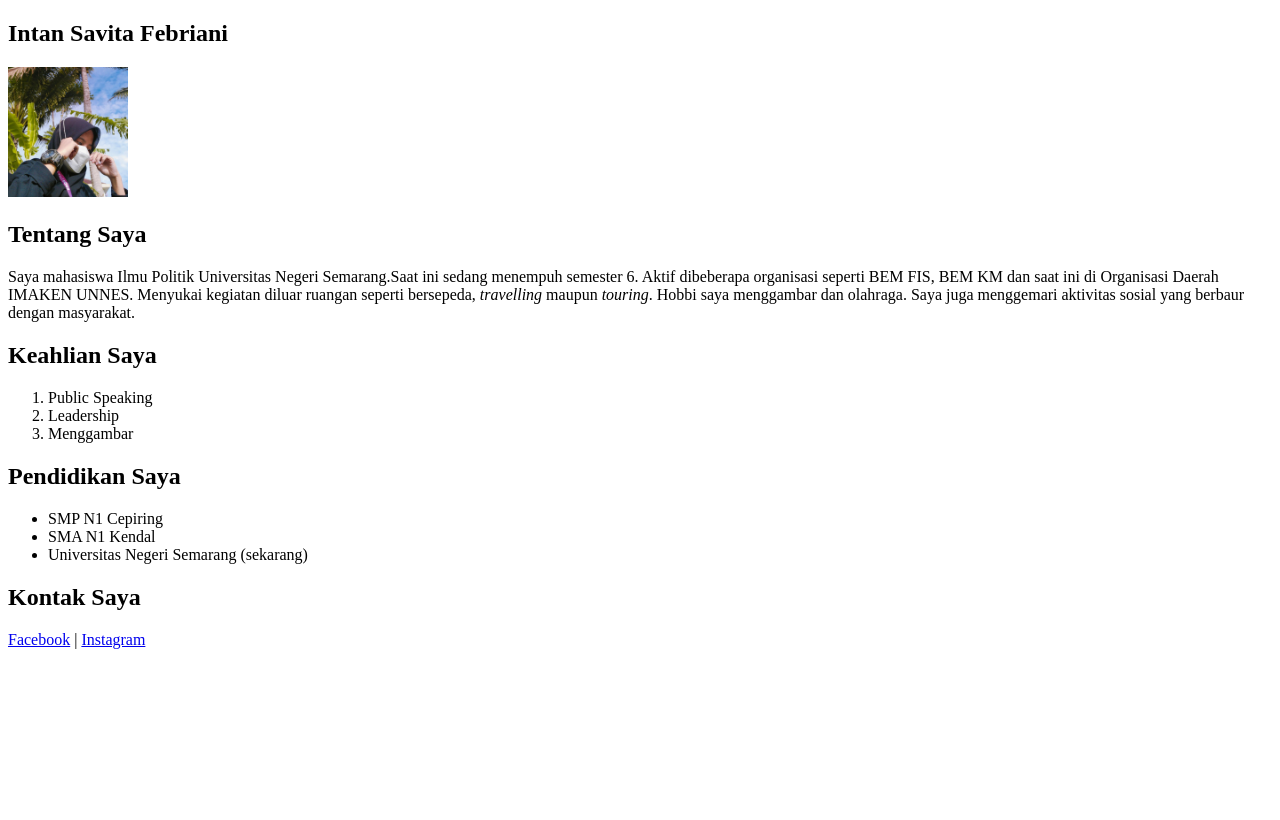
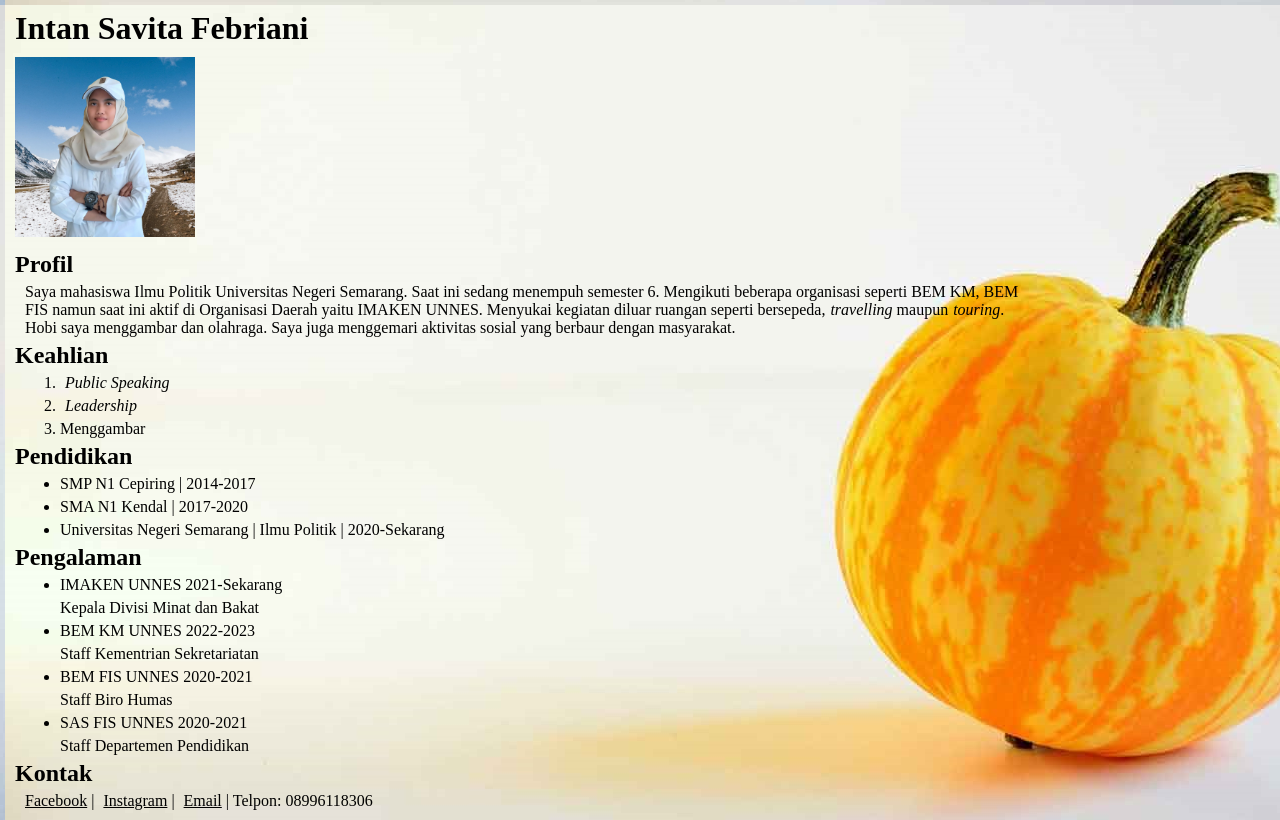
Before and after one commit to intansavita/webdasar, a PHP site: page /tugas.html in a window 1280 px wide. Before the commit the page ends 649 px from the top, so only its background shows below. Run offline with PHP 8.4, Linux system fonts and the light colour scheme.

Commit message:
tugas cv css

```diff
--- a/style.css
+++ b/style.css
@@ -49,7 +49,7 @@ body {
     padding: 30px;
 }
 
-<clear {
+clear {
     float: clear;
 }
 
--- /dev/null
+++ b/stylecv.css
@@ -0,0 +1,25 @@
+* {
+    margin-top: 5px;
+    margin-right: 0px;
+    margin-bottom: 5px;
+    margin-left: 5px;
+}
+
+body {
+    background: url(./image/Picture222.jpg);
+}
+
+#box-body {
+    margin-top: 5px;
+    margin-right: 250px;
+    margin-bottom: 5px;
+    margin-left: 10px;
+}
+
+a {
+    color: #000000;
+}
+
+a:hover {
+    color: #ff0000;
+}
--- a/tugas.html
+++ b/tugas.html
@@ -5,30 +5,52 @@
     <meta http-equiv="X-UA-Compatible" content="IE=edge">
     <meta name="viewport" content="width=device-width, initial-scale=1.0">
     <title>Hallo Guys</title>
+    <link href="./stylecv.css" rel="stylesheet"/>
 </head>
+
 <body>
-    <h2>Intan Savita Febriani</h2>
-    <img src="image/FOTO 2.jpg" width="120px" />
-    <h2>Tentang Saya</h2>
-    <p>Saya mahasiswa Ilmu Politik Universitas Negeri Semarang.Saat ini sedang menempuh semester 6. Aktif dibeberapa organisasi seperti BEM FIS, BEM KM dan saat ini di Organisasi Daerah IMAKEN UNNES. Menyukai kegiatan diluar ruangan seperti bersepeda, <i>travelling</i> maupun <i>touring</i>. Hobbi saya menggambar dan olahraga.
+    <h1>Intan Savita Febriani</h1>
+    <img src="image/Tan.png" width="180px" />
+    <h2>Profil</h2>
+<div id="box-body">
+        <p>Saya mahasiswa Ilmu Politik Universitas Negeri Semarang. Saat ini sedang menempuh semester 6.
+        Mengikuti beberapa organisasi seperti BEM KM, BEM FIS namun saat ini aktif di Organisasi Daerah yaitu IMAKEN UNNES.
+        Menyukai kegiatan diluar ruangan seperti bersepeda,<i>travelling</i> maupun<i>touring</i>. Hobi saya menggambar dan olahraga.
         Saya juga menggemari aktivitas sosial yang berbaur dengan masyarakat.</p>
-
-    <h2>Keahlian Saya</h2>
+</div>
+    <h2>Keahlian</h2>
     </ul>
     <ol>
-        <li>Public Speaking</li>
-        <li>Leadership</li>
+        <li><i>Public Speaking</i></li>
+        <li><i>Leadership</i></li>
         <li>Menggambar</li>
     </ol>
 
-    <h2>Pendidikan Saya</h2>
+    <h2>Pendidikan</h2>
     <ul>
-        <li>SMP N1 Cepiring</li>
-        <li>SMA N1 Kendal</li>
-        <li>Universitas Negeri Semarang (sekarang)</li>
+        <li>SMP N1 Cepiring | 2014-2017</li>
+        <li>SMA N1 Kendal | 2017-2020</li>
+        <li>Universitas Negeri Semarang | Ilmu Politik | 2020-Sekarang </li>
     </ul>
-    <h2>Kontak Saya</h2>
-    <a href="https://www.facebook.com/intan.savita?mibextid=ZbWKwL" target="_blank">Facebook</a> |
-    <a href="https://instagram.com/intansavita?igshid=NTE5MzUyOTU=" target="_blank">Instagram</a>
+
+    <h2>Pengalaman</h2>
+    <ul>
+        <li>IMAKEN UNNES 2021-Sekarang</li>
+            <p>Kepala Divisi Minat dan Bakat</p>
+        <li>BEM KM UNNES 2022-2023</li>
+            <p>Staff Kementrian Sekretariatan</p>
+        <li>BEM FIS UNNES 2020-2021</li>
+            <P>Staff Biro Humas</P>
+        <li>SAS FIS UNNES 2020-2021</li>
+            <P>Staff Departemen Pendidikan</P>
+    </ul>
+
+    <h2>Kontak</h2>
+    <div id="box-body">
+     <a href="https://www.facebook.com/intan.savita?mibextid=ZbWKwL" target="_blank">Facebook</a> |
+     <a href="https://instagram.com/intansavita?igshid=NTE5MzUyOTU=" target="_blank">Instagram</a> |
+     <a href="intansavita@gmail.com" target="_blank">Email</a> | Telpon: 08996118306
+    </div>
+
 </body>
 </html>
```
Also changed, not shown: image/Tan.png (added), image/foto.jpg (added).
